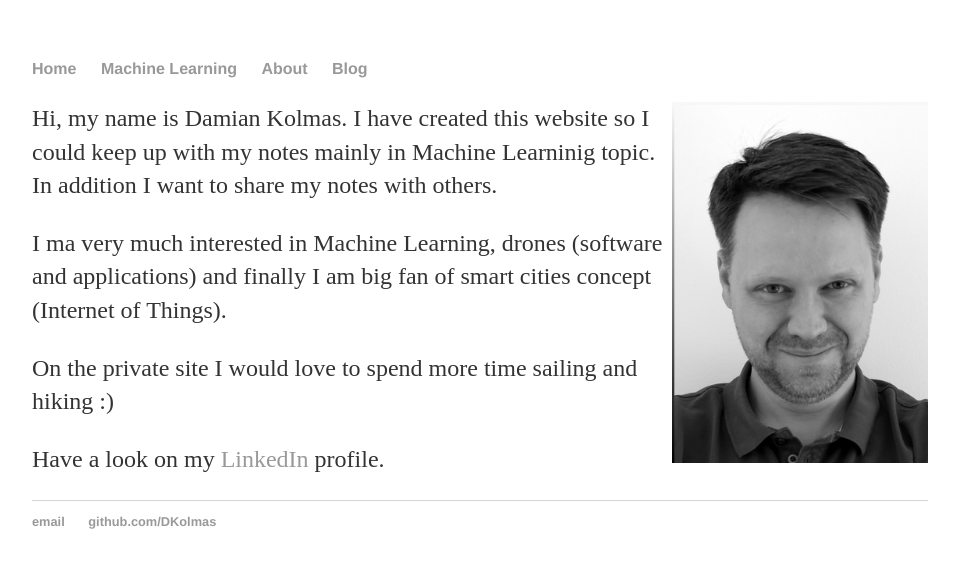
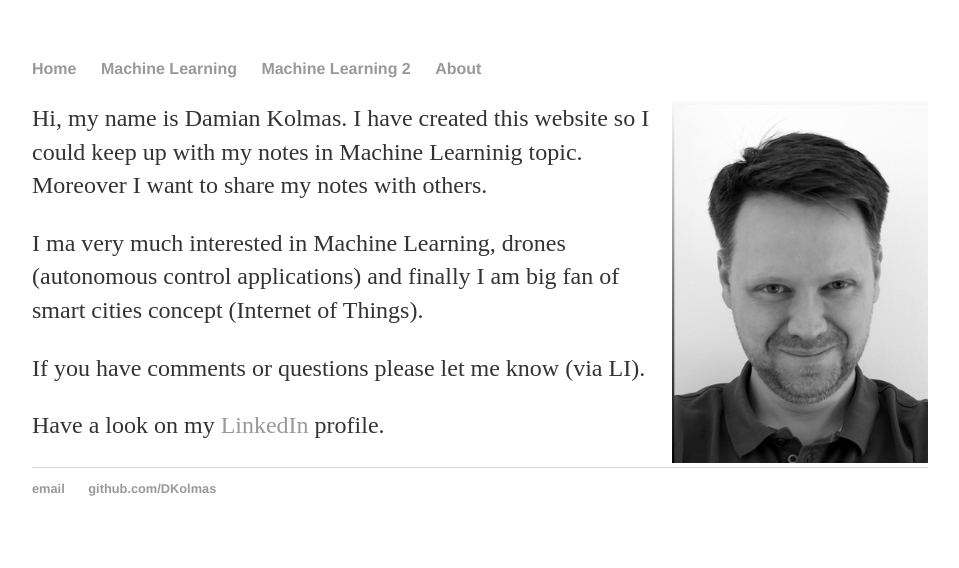
Before and after one commit to DKolmas/DKolmas.github.io, a Jekyll site: the page built from About/index.md, in a window 1280 px wide. Shown: the top 568 px of the page, without its empty margins (160-1119 px from the left). Built offline with Jekyll 4.4.1, drawn with Linux system fonts in a browser that asks for light colours.

Commit message:
Modiffications for reordering tabs na chaning name Blog->Machine Learning

```diff
--- a/About/index.md
+++ b/About/index.md
@@ -6,10 +6,10 @@ title: About
 <img src="Damian_4.JPG" class="profile-picture" width="256" align="right">
 
 Hi, my name is Damian Kolmas.
-I have created this website so I could keep up with my notes mainly in Machine Learninig topic. In addition I want to share my notes with others.
+I have created this website so I could keep up with my notes in Machine Learninig topic. Moreover I want to share my notes with others.
 
-I ma very much interested in Machine Learning, drones (software and applications) and finally I am big fan of smart cities concept (Internet of Things).
+I ma very much interested in Machine Learning, drones (autonomous control applications) and finally I am big fan of smart cities concept (Internet of Things).
 
-On the private site I would love to spend more time sailing and hiking :)
+If you have comments or questions please let me know (via LI).
 
 Have a look on my [LinkedIn](https://www.linkedin.com/in/damian-kolmas-1833334/) profile.
--- a/_layouts/default.html
+++ b/_layouts/default.html
@@ -9,9 +9,8 @@
 			<nav>
 	    		<ul>
 	        		<li><a href="/">Home</a></li>
-				<li><a href="/MachineLearning">Machine Learning</a></li>
-		        	<li><a href="/About">About</a></li>
-	        		<li><a href="/blog">Blog</a></li>
+				<li><a href="/blog">Machine Learning</a></li>
+				<li><a href="/MachineLearning">Machine Learning 2</a></li>		        				<li><a href="/About">About</a></li>
 	    		</ul>
 			</nav>
 			<div class="container">
--- a/blog/index.html
+++ b/blog/index.html
@@ -1,6 +1,6 @@
 ---
 layout: default
-title: Damian Kolmas' Blog
+title: Damian Kolmas' ML notes
 ---
 	<h1>{{ page.title }}</h1>
 	<ul class="posts">
```
